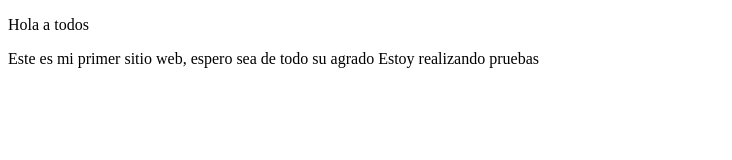
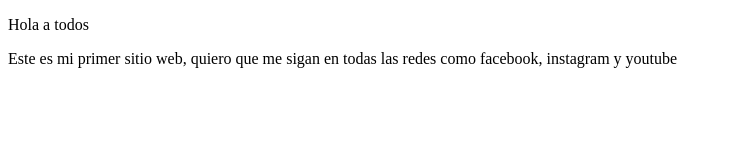
Before and after one commit to josemv14/proyectoDemoCursoPrework, a plain HTML site: page index.html in a window 1280 px wide. Shown: the whole page, without its empty margins (0-732 px from the left). Drawn offline with Linux system fonts and the light colour scheme.

Commit message:
cambios en la info del sitio web

```diff
--- a/index.html
+++ b/index.html
@@ -11,8 +11,9 @@
         Hola a todos
     </p>
     <p>
-        Este es mi primer sitio web, espero sea de todo su agrado
-        Estoy realizando pruebas
+        Este es mi primer sitio web, quiero que me sigan
+        en todas las redes como facebook, instagram y youtube
+
     </p>
 </body>
 </html>
```
